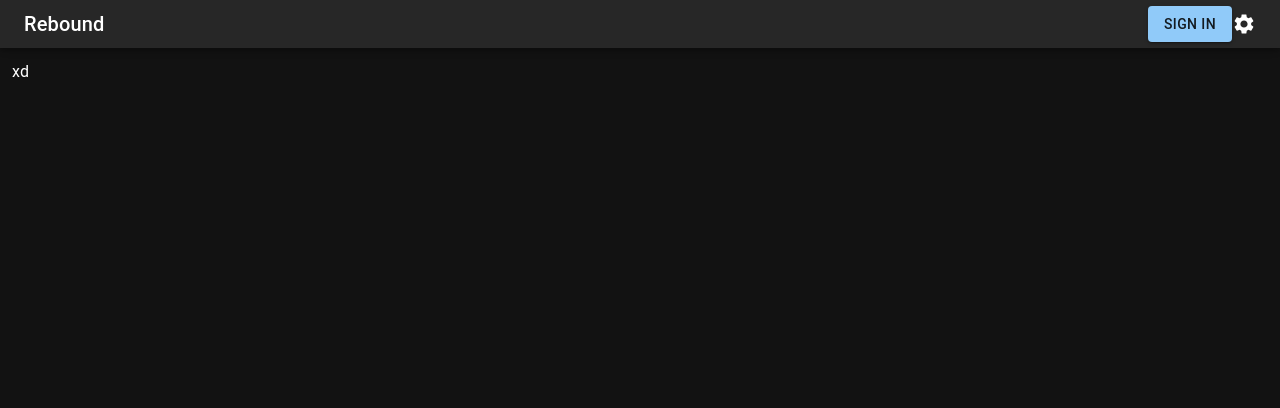
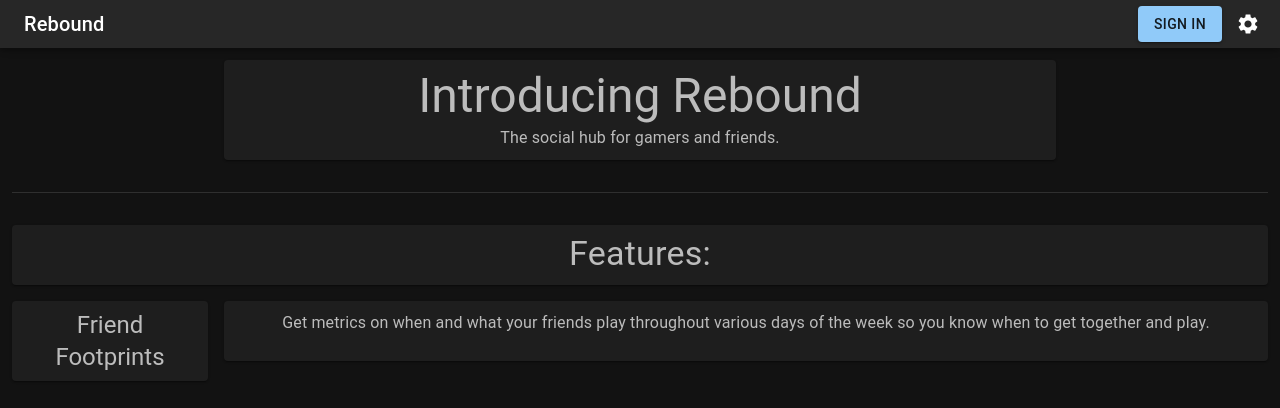
Before and after one commit to BrandonCasa/rebound-app, a React (Create React App) app: page / in a window 1280 px wide. Shown: the top 408 px of the page. Built offline with nearby package versions, Linux system fonts and the light colour scheme; no server answers.

Commit message:
beginnings of landing page

```diff
--- a/src/App.jsx
+++ b/src/App.jsx
@@ -1,9 +1,9 @@
-import * as IconSvgs from "@mui/icons-material";
-import { AppBar, Box, IconButton, Toolbar, Typography } from "@mui/material";
+import { Box } from "@mui/material";
 import { getAuth, GoogleAuthProvider, signInWithPopup } from "firebase/auth";
 import { useAuthState } from "react-firebase-hooks/auth";
 import { Route, Routes } from "react-router-dom";
-import AccountButton from "./components/AccountButton";
+import CustomToolbar from "./components/Toolbar.Custom";
+import LandingPage from "./pages/Landing.page";
 
 function App(props) {
   const auth = getAuth();
@@ -26,21 +26,10 @@ function App(props) {
   // iconbutton onClick={() => setSettingsDrawerOpen(true)}
   return (
     <Box sx={{ display: "flex", flexDirection: "column", flexGrow: 1 }}>
-      <AppBar position="fixed" height="48px">
-        <Toolbar variant="dense" disableGutters>
-          <Typography variant="h6" component="div" sx={{ ml: "24px", flexGrow: 1 }}>
-            Rebound
-          </Typography>
-          <AccountButton />
-          <IconButton sx={{ mr: "24px", padding: "0px" }}>
-            <IconSvgs.Settings sx={{ fontSize: 24, color: "white" }} />
-          </IconButton>
-        </Toolbar>
-      </AppBar>
-      <Toolbar variant="dense" disableGutters />
+      <CustomToolbar />
       <Box sx={{ margin: "12px", flexGrow: 1, height: "100%" }}>
         <Routes>
-          <Route exact path="/" element={<div>xd</div>} />
+          <Route exact path="/" element={<LandingPage />} />
         </Routes>
       </Box>
     </Box>
--- /dev/null
+++ b/src/components/Toolbar.Custom.jsx
@@ -0,0 +1,59 @@
+import * as IconSvgs from "@mui/icons-material";
+import { AppBar, Button, IconButton, Toolbar, Typography } from "@mui/material";
+import { getAuth, GoogleAuthProvider, signInWithPopup } from "firebase/auth";
+import React from "react";
+import { useAuthState } from "react-firebase-hooks/auth";
+
+function ToolbarUserButton(props) {
+  const auth = getAuth();
+  const [user, loading, error] = useAuthState(auth);
+
+  const signInGoogle = (event) => {
+    const provider = new GoogleAuthProvider();
+    //firebase.login({ provider: "google", type: "popup" });
+    signInWithPopup(auth, provider).then((result) => {
+      // This gives you a Google Access Token. You can use it to access the Google API.
+      const credential = GoogleAuthProvider.credentialFromResult(result);
+      const token = credential.accessToken;
+      // The signed-in user info.
+      const user = result.user;
+      console.log(user);
+      // ...
+    });
+  };
+  if (user) {
+    return (
+      <IconButton sx={{ mr: "16px", padding: "0px", height: "32px", width: "32px" }}>
+        <IconSvgs.AccountCircle sx={{ fontSize: 24, color: "white" }} />
+      </IconButton>
+    );
+  } else {
+    return (
+      <Button variant="contained" onClick={(event) => signInGoogle(event)} sx={{ mr: "10px" }}>
+        Sign In
+      </Button>
+    );
+  }
+}
+
+function CustomToolbar(props) {
+  // iconbutton onClick={() => setSettingsDrawerOpen(true)}
+  return (
+    <React.Fragment>
+      <AppBar position="fixed" height="48px">
+        <Toolbar variant="dense" disableGutters>
+          <Typography variant="h6" component="div" sx={{ ml: "24px", flexGrow: 1 }}>
+            Rebound
+          </Typography>
+          <ToolbarUserButton />
+          <IconButton sx={{ mr: "16px", padding: "0px", height: "32px", width: "32px" }}>
+            <IconSvgs.Settings sx={{ fontSize: 24, color: "white" }} />
+          </IconButton>
+        </Toolbar>
+      </AppBar>
+      <Toolbar variant="dense" disableGutters />
+    </React.Fragment>
+  );
+}
+
+export default CustomToolbar;
--- /dev/null
+++ b/src/pages/Landing.page.jsx
@@ -0,0 +1,48 @@
+import { Divider, Paper, Typography } from "@mui/material";
+import { styled } from "@mui/material/styles";
+import Grid from "@mui/material/Unstable_Grid2";
+
+function LandingPage(props) {
+  const Item = styled(Paper)(({ theme }) => ({
+    ...theme.typography.body2,
+    padding: theme.spacing(1),
+    textAlign: "center",
+    color: theme.palette.text.secondary,
+    minHeight: "60px",
+  }));
+
+  return (
+    <Grid container spacing={2}>
+      <Grid xs={8} xsOffset={2}>
+        <Item>
+          <Typography variant="h3">Introducing Rebound</Typography>
+          <Typography variant="subtitle1">The social hub for gamers and friends.</Typography>
+        </Item>
+      </Grid>
+      <Grid xs={12} />
+      <Grid xs={12}>
+        <Divider />
+      </Grid>
+      <Grid xs={12} />
+      <Grid xs={12}>
+        <Item>
+          <Typography variant="h4">Features:</Typography>
+        </Item>
+      </Grid>
+      <Grid xs={2}>
+        <Item>
+          <Typography variant="h5">Friend Footprints</Typography>
+        </Item>
+      </Grid>
+      <Grid xs={10}>
+        <Item>
+          <Typography variant="subtitle1" sx={{ textAlign: "center", justifyContent: "center" }}>
+            Get metrics on when and what your friends play throughout various days of the week so you know when to get together and play.
+          </Typography>
+        </Item>
+      </Grid>
+    </Grid>
+  );
+}
+
+export default LandingPage;
```
